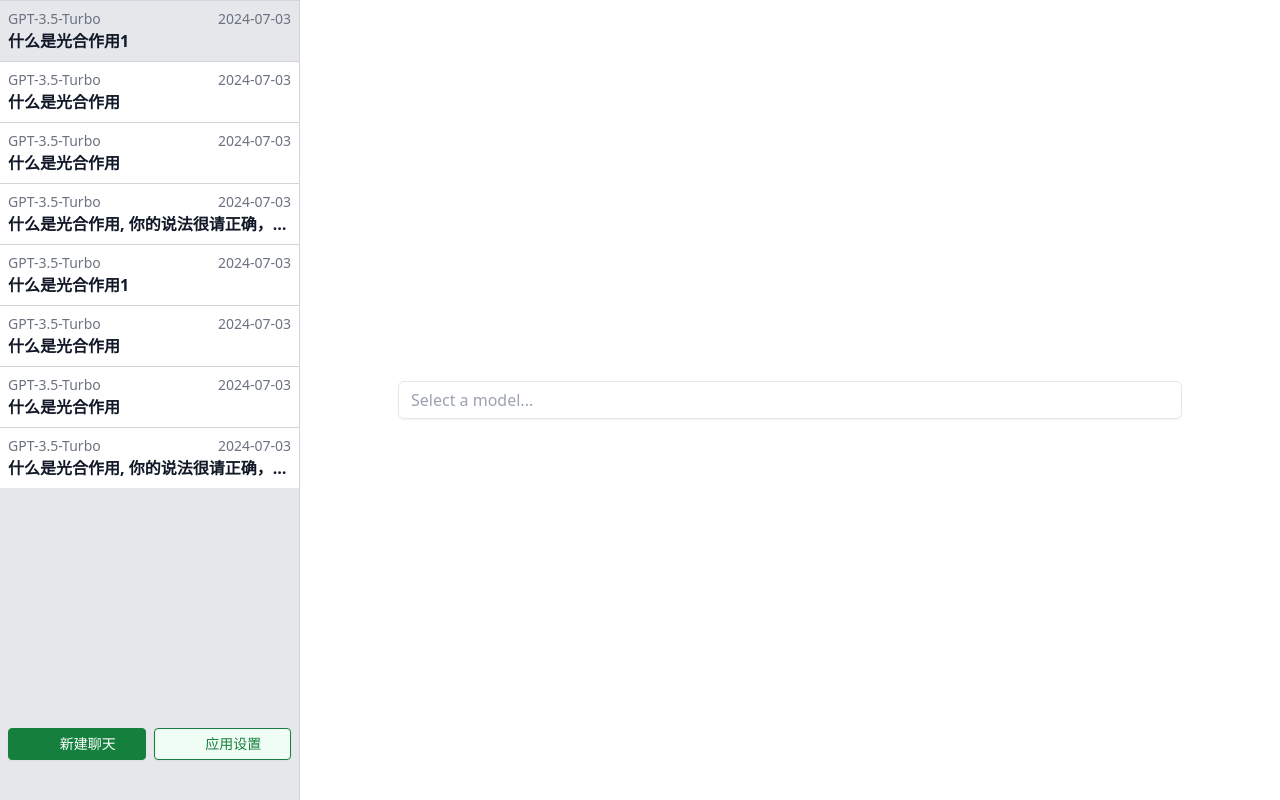
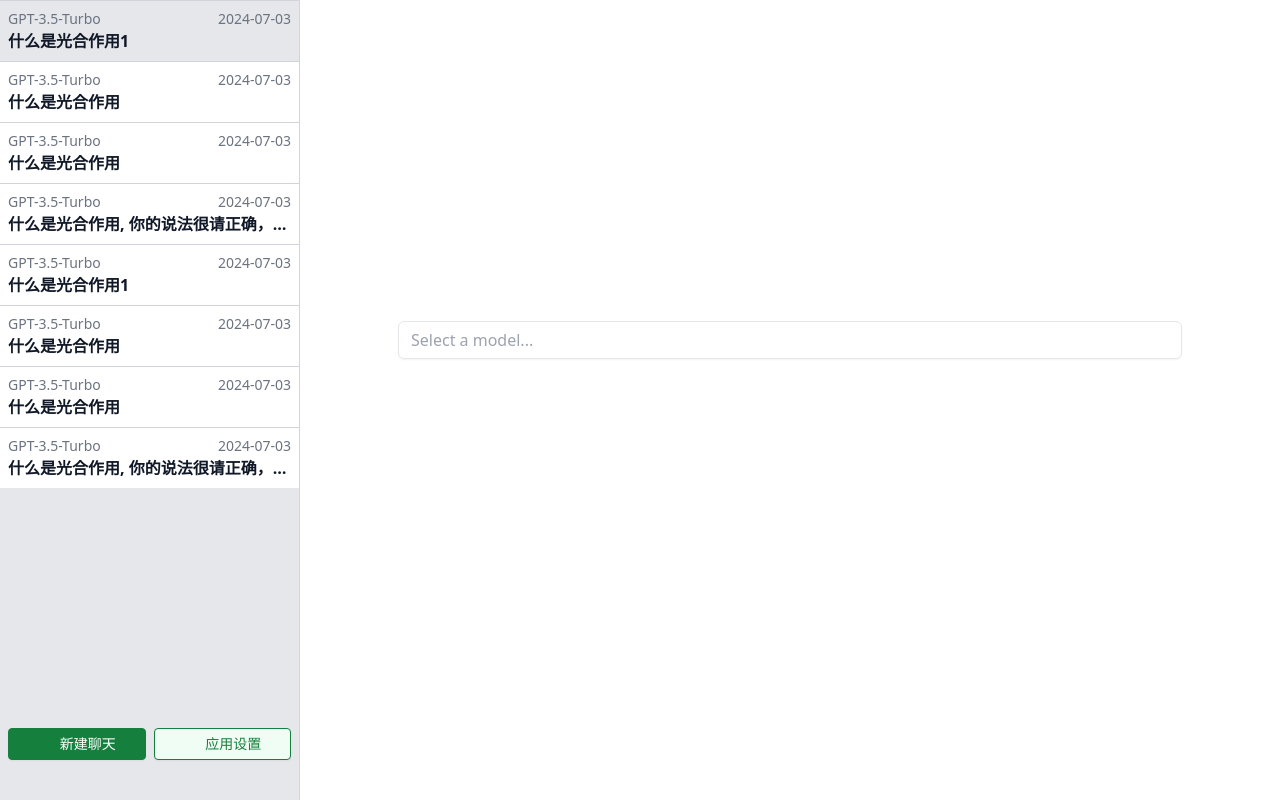
Before and after one commit to ting-verse/vchat, a Vue app: page / in a window 1280 px wide. Built offline with nearby package versions, Linux system fonts and the light colour scheme; some icons are missing.

Commit message:
ProviderSelect组件编码第三部分

```diff
--- a/src/App.vue
+++ b/src/App.vue
@@ -20,18 +20,26 @@
       </div>
     </div>
     <div class="h-full flex-1 flex items-center">
-      <div class="w-[80%] mx-auto">
-        <ProviderSelect :items="providers" />
+      <div class="w-[80%] mx-auto h-full">
+        <div class="flex items-center h-[85%]">
+          {{ selectedModel }}
+          <ProviderSelect :items="providers" v-model="selectedModel" />
+        </div>
+        <div class="flex items-center h-[15%]"></div>
       </div>
     </div>
   </div>
 </template>
 
 <script setup lang="ts">
+import { ref } from "vue";
 import { Icon } from "@iconify/vue";
 import { ConversationProps, ProviderProps } from "./types";
 import ConversationList from "./components/ConversationList.vue";
 import ProviderSelect from "./components/ProviderSelect.vue";
+import MessageInput from "./components/MessageInput.vue";
+
+const selectedModel = ref("");
 const items: ConversationProps[] = [
   {
     id: 1,
@@ -119,5 +127,4 @@ const providers: ProviderProps[] = [
     updatedAt: "2024-07-03",
   },
 ];
-console.log('👋 This message is being logged by "App.vue", included via Vite');
 </script>
--- a/src/components/ProviderSelect.vue
+++ b/src/components/ProviderSelect.vue
@@ -1,6 +1,6 @@
 <template>
-  <div class="provider-select">
-    <SelectRoot>
+  <div class="provider-select w-full">
+    <SelectRoot v-model="currentModel">
       <SelectTrigger
         class="flex w-full items-center justify-between rounded-md py-1.5 px-3 shadow-sm border outline-none data-[placeholder]:text-gray-400"
       >
@@ -23,7 +23,7 @@
                 <SelectItem
                   v-for="(model, index) in provider.models"
                   :key="index"
-                  :value="model"
+                  :value="`${provider.id}/${model}`"
                   class="outline-none rounded flex items-center h-7 px-6 relative text-green-700 cursor-pointer data-[highlighted]:bg-green-700 data-[highlighted]:text-white"
                 >
                   <SelectItemIndicator class="absolute left-2 w-6">
@@ -59,4 +59,5 @@ import {
 import { Icon } from "@iconify/vue";
 import { ProviderProps } from "../types";
 defineProps<{ items: ProviderProps[] }>();
+const currentModel = defineModel<string>();
 </script>
```
Also changed, not shown: src/components/MessageInput.vue (added).
